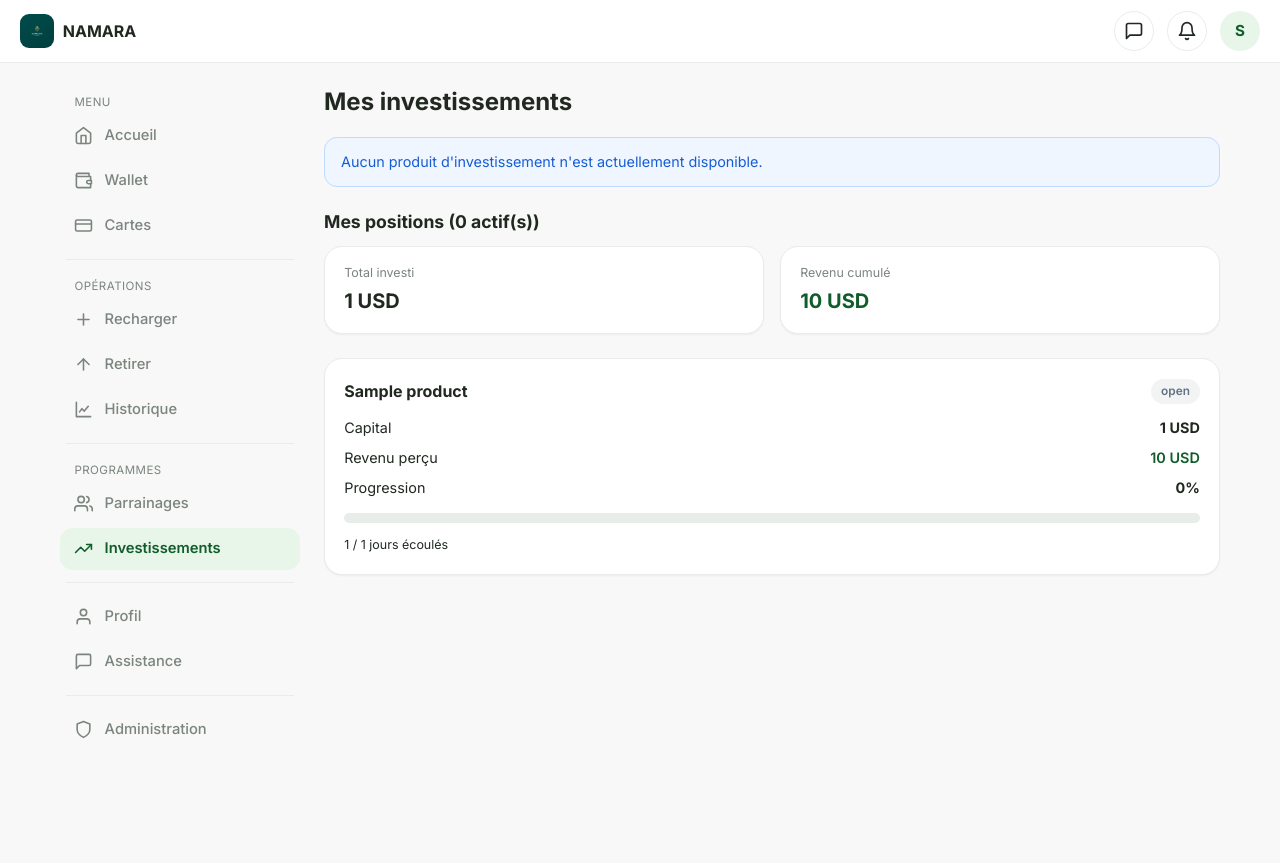
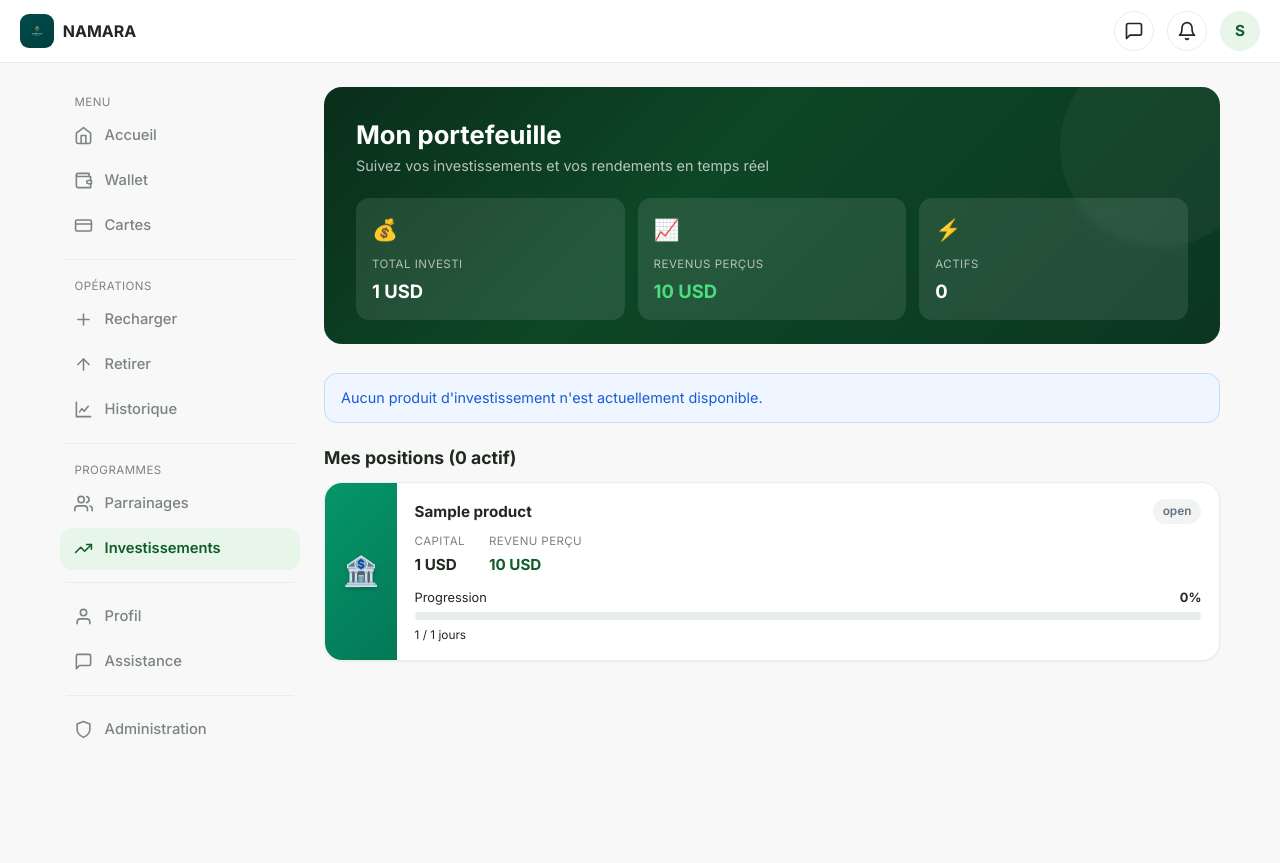
Before and after one commit to fredogary7-rgb/na, a Flask app: page /investments/ in a window 1280 px wide. Run offline with Flask 3, Linux system fonts and the light colour scheme; a user stored in the database is signed in; tables that the repository leaves empty hold one stand-in row (values such as "Sample post").

Commit message:
feat: Refonte complete page investissements - hero gradient, cartes produits colorees, positions stylisees

```diff
--- a/app/static/css/style.css
+++ b/app/static/css/style.css
@@ -988,25 +988,166 @@ body.chat-body {
 .products-head p { color: var(--muted); }
 
 /* ============================================================
-   INVESTISSEMENT : cartes + confirmation + succès
+   INVESTISSEMENT : hero + cartes produits
    ============================================================ */
-.invest-grid { display: grid; grid-template-columns: repeat(3, 1fr); gap: 1.2rem; }
-.invest-card {
+
+/* ---------- Hero ---------- */
+.inv-hero {
+    background: linear-gradient(135deg, #0a2e1a 0%, #0d4726 40%, #0b3620 100%);
+    border-radius: var(--radius);
+    padding: 2rem 2rem 1.5rem;
+    margin-bottom: 1.8rem;
+    position: relative;
+    overflow: hidden;
+}
+.inv-hero::after {
+    content: ''; position: absolute; right: -40px; top: -40px;
+    width: 200px; height: 200px; border-radius: 50%;
+    background: rgba(255,255,255,0.04);
+}
+.inv-hero-inner { position: relative; z-index: 1; }
+.inv-hero-title { font-size: 1.6rem; font-weight: 700; color: #fff; margin: 0 0 0.2rem; }
+.inv-hero-sub { color: rgba(255,255,255,0.7); font-size: 0.9rem; margin-bottom: 1.3rem; }
+.inv-hero-stats { display: grid; grid-template-columns: repeat(3, 1fr); gap: 0.8rem; }
+.inv-stat {
+    background: rgba(255,255,255,0.1); border-radius: var(--radius-sm);
+    padding: 1rem 1rem 0.9rem; backdrop-filter: blur(4px);
+}
+.inv-stat-icon { font-size: 1.3rem; display: block; margin-bottom: 0.25rem; }
+.inv-stat-label { color: rgba(255,255,255,0.65); font-size: 0.72rem; text-transform: uppercase; letter-spacing: 0.5px; }
+.inv-stat-val { color: #fff; font-size: 1.15rem; font-weight: 700; display: block; margin-top: 0.15rem; }
+.inv-stat-val--green { color: #4ade80; }
+
+/* ---------- Grille produits ---------- */
+.inv-product-grid {
+    display: grid;
+    grid-template-columns: repeat(3, 1fr);
+    gap: 1.2rem;
+    margin-bottom: 2rem;
+}
+.inv-product-card {
     background: var(--white);
-    border: 1px solid var(--border);
     border-radius: var(--radius);
     overflow: hidden;
-    box-shadow: var(--shadow-sm);
+    text-decoration: none;
+    color: inherit;
     display: flex;
     flex-direction: column;
+    transition: transform 0.2s ease, box-shadow 0.2s ease;
+    box-shadow: 0 1px 3px rgba(0,0,0,0.06);
+    border: 1px solid var(--border);
 }
-.invest-card .ic-bg { height: 110px; background-size: cover; background-position: center; }
-.invest-card .ic-body { padding: 1.1rem; display: flex; flex-direction: column; gap: 0.6rem; }
-.invest-card .ic-head { display: flex; justify-content: space-between; align-items: center; gap: 0.5rem; }
-.invest-card .ic-head h3 { margin: 0; font-size: 1.1rem; }
-.invest-card .ic-price { font-size: 1.5rem; font-weight: 700; color: var(--green-dark); }
-.invest-card .ic-meta { display: flex; gap: 0.4rem; flex-wrap: wrap; }
+.inv-product-card:hover {
+    transform: translateY(-4px);
+    box-shadow: 0 12px 28px rgba(0,0,0,0.10);
+}
+.ipc-header {
+    height: 90px;
+    display: flex;
+    align-items: flex-start;
+    justify-content: space-between;
+    padding: 0.9rem 1rem;
+}
+.ipc-badge {
+    background: rgba(255,255,255,0.25);
+    color: #fff;
+    font-size: 0.7rem;
+    font-weight: 600;
+    padding: 0.18rem 0.55rem;
+    border-radius: 999px;
+    backdrop-filter: blur(4px);
+}
+.ipc-icon { font-size: 2rem; filter: drop-shadow(0 2px 4px rgba(0,0,0,0.15)); }
+.ipc-body {
+    padding: 1.1rem 1.1rem 1.2rem;
+    display: flex;
+    flex-direction: column;
+    gap: 0.5rem;
+    flex: 1;
+}
+.ipc-name { font-size: 1.05rem; font-weight: 700; margin: 0; }
+.ipc-price { font-size: 1.55rem; font-weight: 800; color: var(--green-dark); }
+.ipc-meta { display: flex; gap: 0.4rem; flex-wrap: wrap; }
+.ipc-chip {
+    background: var(--green-50);
+    color: var(--green-dark);
+    font-size: 0.72rem;
+    font-weight: 600;
+    padding: 0.15rem 0.55rem;
+    border-radius: 999px;
+}
+.ipc-chip--rate { background: #EEF2FF; color: #4338CA; }
+.ipc-cta {
+    margin-top: 0.4rem;
+    font-size: 0.85rem;
+    font-weight: 600;
+    color: var(--green);
+    display: flex;
+    align-items: center;
+    gap: 0.3rem;
+    transition: gap 0.2s;
+}
+.inv-product-card:hover .ipc-cta { gap: 0.55rem; }
 
+@media (max-width: 900px) { .inv-product-grid { grid-template-columns: repeat(2, 1fr); } }
+@media (max-width: 560px) {
+    .inv-product-grid { grid-template-columns: 1fr; }
+    .inv-hero { padding: 1.4rem 1.2rem 1.2rem; }
+    .inv-hero-stats { grid-template-columns: 1fr; }
+}
+
+/* ============================================================
+   INVESTISSEMENT : positions, confirmation, succès
+   ============================================================ */
+
+/* ---------- Positions ---------- */
+.inv-positions { display: flex; flex-direction: column; gap: 0.9rem; margin-bottom: 1.5rem; }
+.ipos-card {
+    background: var(--white);
+    border-radius: var(--radius);
+    overflow: hidden;
+    display: flex;
+    box-shadow: 0 1px 3px rgba(0,0,0,0.05);
+    border: 1px solid var(--border);
+    transition: box-shadow 0.2s;
+}
+.ipos-card:hover { box-shadow: 0 4px 16px rgba(0,0,0,0.07); }
+.ipos--done { opacity: 0.82; }
+.ipos--stopped { opacity: 0.7; }
+.ipos-left {
+    width: 72px; flex-shrink: 0;
+    display: flex; align-items: center; justify-content: center;
+}
+.ipos-emoji { font-size: 1.8rem; filter: drop-shadow(0 2px 2px rgba(0,0,0,0.2)); }
+.ipos-main { flex: 1; padding: 1rem 1.1rem; min-width: 0; }
+.ipos-top { display: flex; justify-content: space-between; align-items: center; margin-bottom: 0.6rem; }
+.ipos-top h3 { margin: 0; font-size: 0.95rem; font-weight: 700; }
+.ipos-info { display: flex; gap: 1.5rem; margin-bottom: 0.7rem; }
+.ipos-info-item { display: flex; flex-direction: column; gap: 0.1rem; }
+.ipos-info-label { font-size: 0.72rem; color: var(--muted); text-transform: uppercase; letter-spacing: 0.4px; }
+.ipos-info-item strong { font-size: 0.95rem; }
+.ipos-info-item .green { color: var(--green-dark); }
+.ipos-progress-head { display: flex; justify-content: space-between; font-size: 0.8rem; margin-bottom: 0.3rem; }
+.ipos-progress-head strong { font-weight: 700; }
+.ipos-bar {
+    height: 8px; background: #E8EDE9; border-radius: 999px;
+    overflow: hidden; margin-bottom: 0.35rem;
+}
+.ipos-fill { height: 100%; border-radius: 999px; transition: width 0.7s ease; }
+.ipos-dates { display: flex; justify-content: space-between; font-size: 0.74rem; }
+.ipos-dates .muted { color: var(--muted); }
+
+/* ---------- État vide ---------- */
+.inv-empty {
+    text-align: center; padding: 2.5rem 1rem;
+    background: var(--white); border-radius: var(--radius);
+    border: 1px dashed var(--border);
+}
+.inv-empty-icon { font-size: 2.8rem; margin-bottom: 0.6rem; }
+.inv-empty h3 { font-size: 1rem; margin-bottom: 0.3rem; }
+.inv-empty p { color: var(--muted); font-size: 0.88rem; max-width: 380px; margin: 0 auto; }
+
+/* ---------- Confirmation ---------- */
 .invest-confirm-card { background: var(--white); border: 1px solid var(--border); border-radius: var(--radius); overflow: hidden; box-shadow: var(--shadow); }
 .invest-confirm-card .icc-bg { height: 150px; background-size: cover; background-position: center; }
 .invest-confirm-card .icc-body { padding: 1.4rem; }
@@ -1018,13 +1159,9 @@ body.chat-body {
 .invest-confirm-card li span { color: var(--muted); }
 
 .invest-success {
-    background: var(--white);
-    border: 1px solid #d7e9d9;
-    border-radius: var(--radius);
-    padding: 1.6rem;
-    text-align: center;
-    margin-bottom: 1.5rem;
-    box-shadow: var(--shadow-sm);
+    background: var(--white); border: 1px solid #d7e9d9;
+    border-radius: var(--radius); padding: 1.6rem;
+    text-align: center; margin-bottom: 1.5rem; box-shadow: var(--shadow-sm);
     animation: invest-pop 0.4s ease;
 }
 .invest-success .is-check {
@@ -1047,57 +1184,13 @@ body.chat-body {
 
 .back-link { display: inline-block; font-weight: 600; font-size: 0.9rem; margin-bottom: 0.5rem; }
 
-@media (max-width: 900px) { .invest-grid { grid-template-columns: repeat(2, 1fr); } }
-@media (max-width: 560px) { .invest-grid { grid-template-columns: 1fr; } .invest-success .is-grid { grid-template-columns: 1fr; } }
-
-/* ============================================================
-   PROGRESSION DES INVESTISSEMENTS (barres + cartes)
-   ============================================================ */
-.stats-bar {
-    display: grid; grid-template-columns: 1fr 1fr; gap: 1rem;
-    margin-bottom: 1.5rem;
+/* ---------- Responsive ---------- */
+@media (max-width: 560px) {
+    .ipos-card { flex-direction: column; }
+    .ipos-left { width: 100%; height: 50px; }
+    .ipos-info { flex-direction: column; gap: 0.5rem; }
+    .invest-success .is-grid { grid-template-columns: 1fr; }
 }
-.stat {
-    background: var(--white); border: 1px solid var(--border);
-    border-radius: var(--radius); padding: 1rem 1.2rem;
-    box-shadow: var(--shadow-sm);
-}
-.stat-label { display: block; font-size: 0.78rem; color: var(--muted); margin-bottom: 0.25rem; }
-.stat-val { font-size: 1.25rem; font-weight: 700; }
-.stat-val-green { color: var(--green-dark); }
-
-.progress-card {
-    background: var(--white); border: 1px solid var(--border);
-    border-radius: var(--radius); padding: 1.2rem;
-    margin-bottom: 1rem; box-shadow: var(--shadow-sm);
-}
-.progress-card--active { border-left: 4px solid var(--green); }
-.progress-card--done { border-left: 4px solid #175CD3; opacity: 0.85; }
-.progress-card--stopped { border-left: 4px solid #B42318; opacity: 0.75; }
-
-.pcard-top { display: flex; justify-content: space-between; align-items: center; margin-bottom: 0.8rem; }
-.pcard-top h3 { margin: 0; font-size: 1rem; }
-.pcard-body { display: flex; flex-direction: column; gap: 0.5rem; }
-.pcard-row { display: flex; justify-content: space-between; font-size: 0.9rem; }
-.pcard-row .green { color: var(--green-dark); font-weight: 600; }
-
-.progress-bar {
-    height: 10px; background: #E8EDE9; border-radius: 999px;
-    overflow: hidden; margin: 0.3rem 0;
-}
-.progress-fill {
-    height: 100%; border-radius: 999px;
-    background: linear-gradient(90deg, var(--green), var(--green-dark));
-    transition: width 0.6s ease;
-    min-width: 0;
-}
-.progress-card--done .progress-fill { background: linear-gradient(90deg, #175CD3, #0D3B9E); }
-.progress-card--stopped .progress-fill { background: linear-gradient(90deg, #B42318, #7A1B12); }
-
-.pcard-dates { display: flex; justify-content: space-between; font-size: 0.78rem; }
-.pcard-dates .muted { color: var(--muted); }
-
-@media (max-width: 560px) { .stats-bar { grid-template-columns: 1fr; } }
 
 /* ============================================================
    DÉPÔT : sélection des services Mobile Money (logos)
--- a/app/templates/dashboard/investments.html
+++ b/app/templates/dashboard/investments.html
@@ -2,8 +2,31 @@
 {% block title %}Investissements{% endblock %}
 {% block app_content %}
 
-<div class="page-head">
-    <h1>Mes investissements</h1>
+<!-- ==========================================================
+     HERO : bannière statistiques
+     ========================================================== -->
+<div class="inv-hero">
+    <div class="inv-hero-inner">
+        <h1 class="inv-hero-title">Mon portefeuille</h1>
+        <p class="inv-hero-sub">Suivez vos investissements et vos rendements en temps réel</p>
+        <div class="inv-hero-stats">
+            <div class="inv-stat">
+                <span class="inv-stat-icon">💰</span>
+                <span class="inv-stat-label">Total investi</span>
+                <span class="inv-stat-val">{{ format_amount(total_invested, current_user.currency) }}</span>
+            </div>
+            <div class="inv-stat">
+                <span class="inv-stat-icon">📈</span>
+                <span class="inv-stat-label">Revenus perçus</span>
+                <span class="inv-stat-val inv-stat-val--green">{{ format_amount(total_income, current_user.currency) }}</span>
+            </div>
+            <div class="inv-stat">
+                <span class="inv-stat-icon">⚡</span>
+                <span class="inv-stat-label">Actifs</span>
+                <span class="inv-stat-val">{{ active_count }}</span>
+            </div>
+        </div>
+    </div>
 </div>
 
 {% if created_investment %}
@@ -23,69 +46,95 @@
 {% endif %}
 
 {% if products %}
-<div class="section-head"><h2>Choisir un produit</h2></div>
-<div class="invest-grid">
+<div class="section-head"><h2>Produits disponibles</h2></div>
+<div class="inv-product-grid">
     {% for p in products %}
-    <div class="invest-card">
-        <div class="ic-bg" style="background-image:url('{{ url_for('static', filename='images/login-bg.jpg') }}')"></div>
-        <div class="ic-body">
-            <div class="ic-head">
-                <h3>{{ p.name }}</h3>
-                <span class="badge badge-success">Disponible</span>
+    {% set colors = [
+        ('#059669', '#047857'),
+        ('#2563eb', '#1d4ed8'),
+        ('#7c3aed', '#6d28d9'),
+        ('#d97706', '#b45309'),
+        ('#0891b2', '#0e7490'),
+        ('#e11d48', '#be123c'),
+    ] %}
+    {% set c = colors[loop.index0 % 6] %}
+    <a class="inv-product-card" href="{{ url_for('investments.confirm', product_id=p.id) }}">
+        <div class="ipc-header" style="background:linear-gradient(135deg, {{ c[0] }}, {{ c[1] }})">
+            <span class="ipc-badge">Disponible</span>
+            <span class="ipc-icon">{{ ['🏦','💎','🚀','🏆','🌟','👑'][loop.index0 % 6] }}</span>
         </div>
-            <div class="ic-price">{{ format_amount(p.min_amount, p.currency) }}</div>
-            <div class="ic-meta"><span class="chip">⏱ {{ p.duration_days }} jours</span></div>
-            <a class="btn btn-primary btn-block" href="{{ url_for('investments.confirm', product_id=p.id) }}">Investir</a>
+        <div class="ipc-body">
+            <h3 class="ipc-name">{{ p.name }}</h3>
+            <div class="ipc-price">{{ format_amount(p.min_amount, p.currency) }}</div>
+            <div class="ipc-meta">
+                <span class="ipc-chip">⏱ {{ p.duration_days }} jours</span>
+                <span class="ipc-chip ipc-chip--rate">+{{ ('%.1f'|format(rate_percent)).rstrip('0').rstrip('.') }}%/j</span>
             </div>
+            <span class="ipc-cta">Investir maintenant →</span>
         </div>
+    </a>
     {% endfor %}
 </div>
 {% else %}
 <div class="alert alert-info">Aucun produit d'investissement n'est actuellement disponible.</div>
 {% endif %}
 
-<div class="section-head"><h2>Mes positions <span class="section-sub">({{ active_count }} actif(s))</span></h2></div>
+<div class="section-head"><h2>Mes positions <span class="section-sub">({{ active_count }} actif{% if active_count > 1 %}s{% endif %})</span></h2></div>
 
 {% if positions %}
-<div class="stats-bar">
-    <div class="stat"><span class="stat-label">Total investi</span><span class="stat-val">{{ format_amount(total_invested, current_user.currency) }}</span></div>
-    <div class="stat"><span class="stat-label">Revenu cumulé</span><span class="stat-val stat-val-green">{{ format_amount(total_income, current_user.currency) }}</span></div>
+<div class="inv-positions">
+    {% for pos in positions %}
+    {% set pcolors = [
+        ('#059669', '#047857'),
+        ('#2563eb', '#1d4ed8'),
+        ('#7c3aed', '#6d28d9'),
+        ('#d97706', '#b45309'),
+        ('#0891b2', '#0e7490'),
+        ('#e11d48', '#be123c'),
+    ] %}
+    {% set pc = pcolors[loop.index0 % 6] %}
+    <div class="ipos-card {% if pos.inv.status == 'active' %}ipos--active{% elif pos.inv.status == 'completed' %}ipos--done{% elif pos.inv.status in ('cancelled','interrupted') %}ipos--stopped{% endif %}">
+        <div class="ipos-left" style="background:linear-gradient(135deg, {{ pc[0] }}, {{ pc[1] }})">
+            <span class="ipos-emoji">{{ ['🏦','💎','🚀','🏆','🌟','👑'][loop.index0 % 6] }}</span>
         </div>
-
-{% for pos in positions %}
-<div class="progress-card {% if pos.inv.status == 'active' %}progress-card--active{% elif pos.inv.status == 'completed' %}progress-card--done{% elif pos.inv.status in ('cancelled','interrupted') %}progress-card--stopped{% endif %}">
-    <div class="pcard-top">
+        <div class="ipos-main">
+            <div class="ipos-top">
                 <h3>{{ pos.inv.product.name }}</h3>
                 <span class="badge badge-{{ badge_class(pos.inv.status) }}">{{ pos.inv.status }}</span>
             </div>
-    <div class="pcard-body">
-        <div class="pcard-row">
-            <span>Capital</span>
+            <div class="ipos-info">
+                <div class="ipos-info-item">
+                    <span class="ipos-info-label">Capital</span>
                     <strong>{{ format_amount(pos.inv.capital, pos.inv.currency) }}</strong>
                 </div>
-        <div class="pcard-row">
-            <span>Revenu perçu</span>
+                <div class="ipos-info-item">
+                    <span class="ipos-info-label">Revenu perçu</span>
                     <strong class="green">{{ format_amount(pos.income_earned, pos.inv.currency) }}</strong>
                 </div>
-        <div class="pcard-row">
+            </div>
+            <div class="ipos-progress">
+                <div class="ipos-progress-head">
                     <span>Progression</span>
                     <strong>{{ pos.pct }}%</strong>
                 </div>
-
-        <div class="progress-bar">
-            <div class="progress-fill" style="width:{{ pos.pct }}%;"></div>
+                <div class="ipos-bar">
+                    <div class="ipos-fill" style="width:{{ pos.pct }}%; background:linear-gradient(90deg, {{ pc[0] }}, {{ pc[1] }})"></div>
                 </div>
-
-        <div class="pcard-dates">
-            <span>{{ pos.days_elapsed }} / {{ pos.days_total }} jours écoulés</span>
-            {% if pos.days_remaining > 0 %}<span class="muted">{{ pos.days_remaining }} jour(s) restant(s)</span>{% endif %}
+                <div class="ipos-dates">
+                    <span>{{ pos.days_elapsed }} / {{ pos.days_total }} jours</span>
+                    {% if pos.days_remaining > 0 %}<span class="muted">Encore {{ pos.days_remaining }}j</span>{% endif %}
+                </div>
             </div>
         </div>
     </div>
     {% endfor %}
-
+</div>
 {% else %}
-<div class="card"><p class="muted">Aucun investissement pour le moment.</p></div>
+<div class="inv-empty">
+    <div class="inv-empty-icon">📊</div>
+    <h3>Pas encore d'investissement</h3>
+    <p>Choisissez un produit ci-dessus pour commencer à faire fructifier votre capital.</p>
+</div>
 {% endif %}
 
 {% endblock %}
```
Lines whose indentation alone changed are shown as unchanged.
